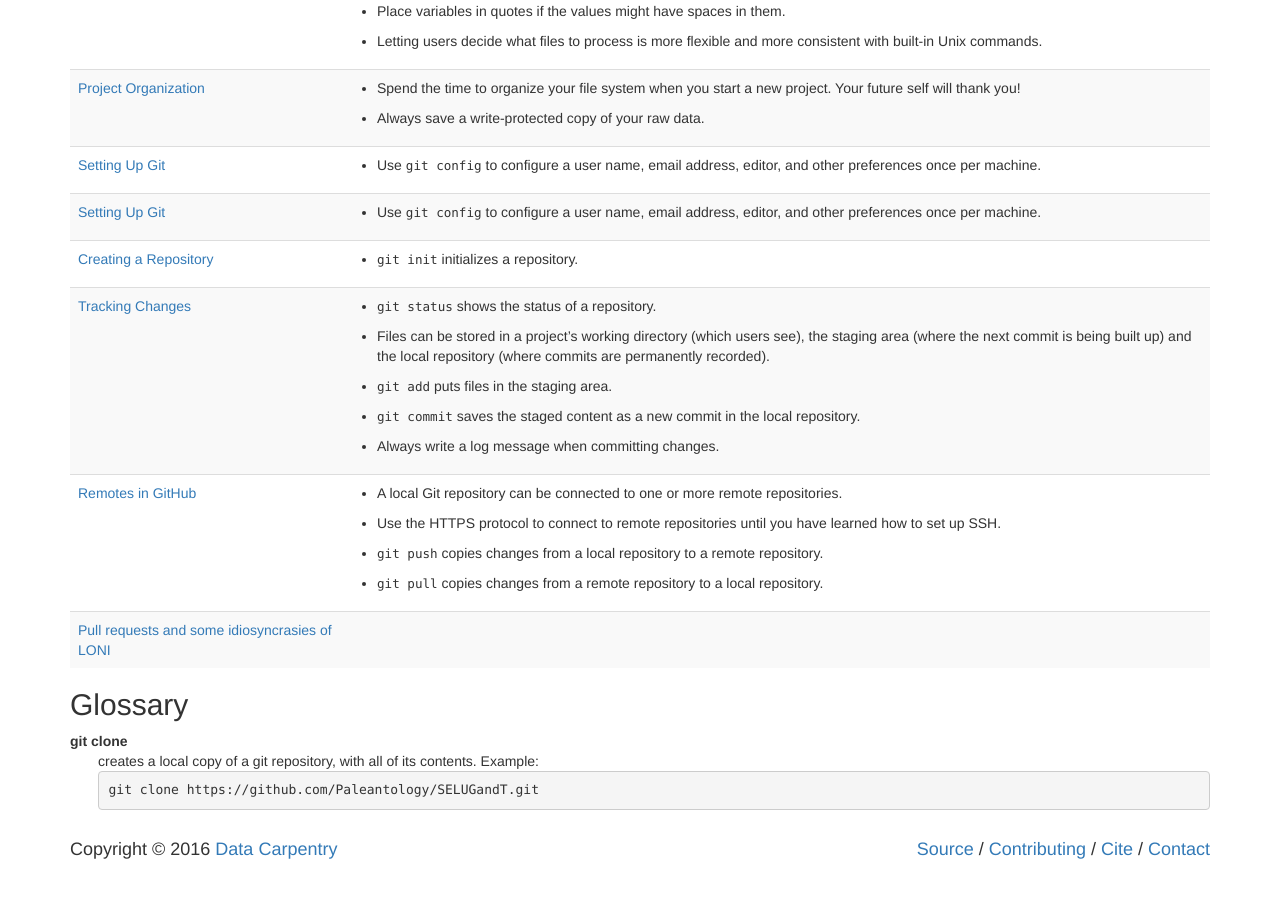
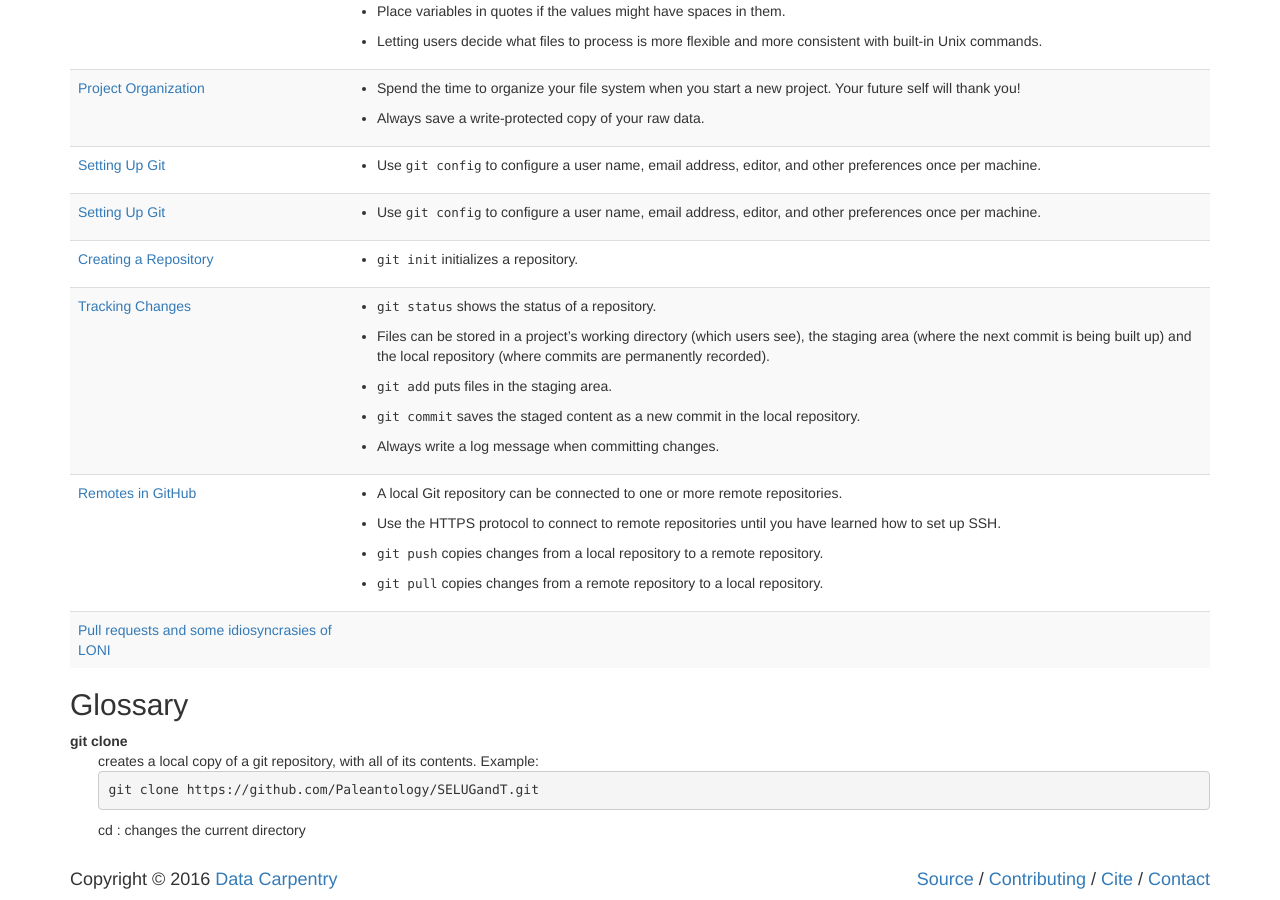
Before and after one commit to raechill95/SELUGandT, a Jekyll site: the page built from reference.md, in a window 1280 px wide and 900 px high, scrolled down 1762 px. Built offline with Jekyll 4.4.1, drawn with Linux system fonts in a browser that asks for light colours; our own code applies the rules of GitHub Pages for plain Markdown files; before the commit the page ends 2632 px from its top, so only the background shows below that.

Commit message:
adding a line to the glossary

````diff
--- a/reference.md
+++ b/reference.md
@@ -11,3 +11,4 @@ git clone
 ```
 git clone https://github.com/Paleantology/SELUGandT.git
 ```
+cd : changes the current directory
````
